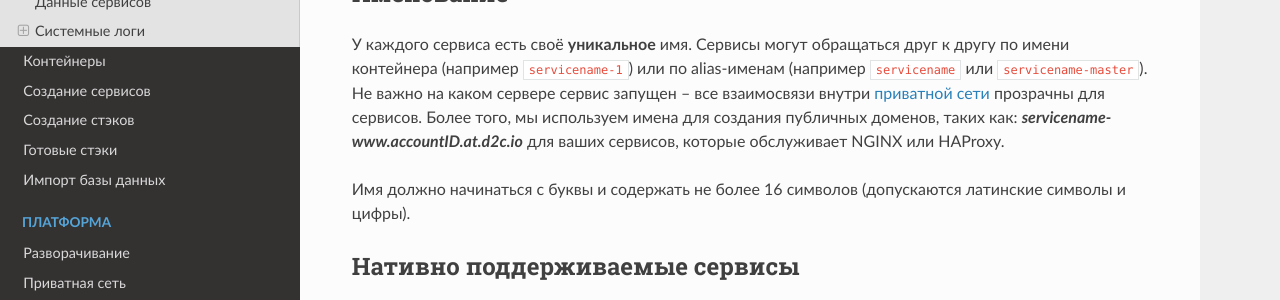
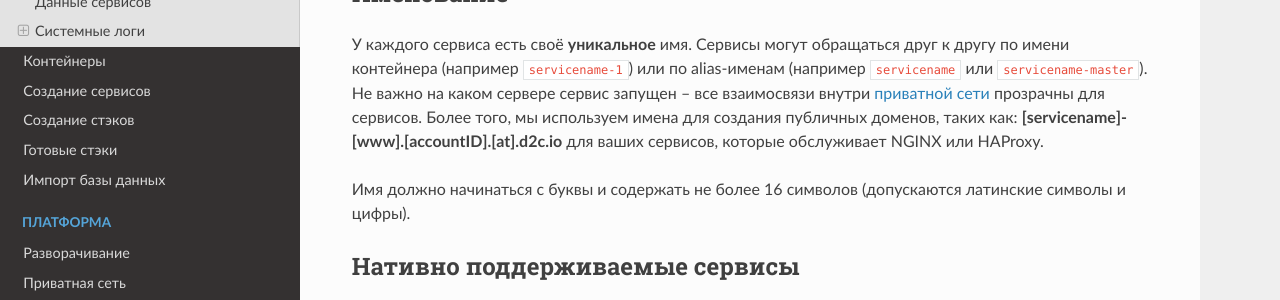
Before and after one commit to d2cio/docs-ru, an MkDocs documentation site: the page built from docs/getting-started/services.md, in a window 1280 px wide and 900 px high, scrolled down 345 px. Shown: the part 150-450 px from the top of the window. Built offline with MkDocs 1.6.1, drawn with Linux system fonts in a browser that asks for light colours; nearby versions of some CDN libraries; old or Windows-style settings are respelled for this version of MkDocs.

```diff
--- a/docs/getting-started/services.md
+++ b/docs/getting-started/services.md
@@ -8,7 +8,7 @@ D2C запускает ваши сервисы/приложения внутри
 
 ## Именование
 
-У каждого сервиса есть своё **уникальное** имя. Сервисы могут обращаться друг к другу по имени контейнера (например `servicename-1`) или по alias-именам (например `servicename` или `servicename-master`). Не важно на каком сервере сервис запущен – все взаимосвязи внутри [приватной сети](/platform/private-network/) прозрачны для сервисов. Более того, мы используем имена для создания публичных доменов, таких как: **_servicename-www.accountID.at.d2c.io_** для ваших сервисов, которые обслуживает NGINX или HAProxy.
+У каждого сервиса есть своё **уникальное** имя. Сервисы могут обращаться друг к другу по имени контейнера (например `servicename-1`) или по alias-именам (например `servicename` или `servicename-master`). Не важно на каком сервере сервис запущен – все взаимосвязи внутри [приватной сети](/platform/private-network/) прозрачны для сервисов. Более того, мы используем имена для создания публичных доменов, таких как: **[servicename]-[www].[accountID].[at].d2c.io** для ваших сервисов, которые обслуживает NGINX или HAProxy.
 
 Имя должно начинаться с буквы и содержать не более 16 символов (допускаются латинские символы и цифры).
 
```
Also changed, not shown: docs/index.md (+1 -0 lines).
